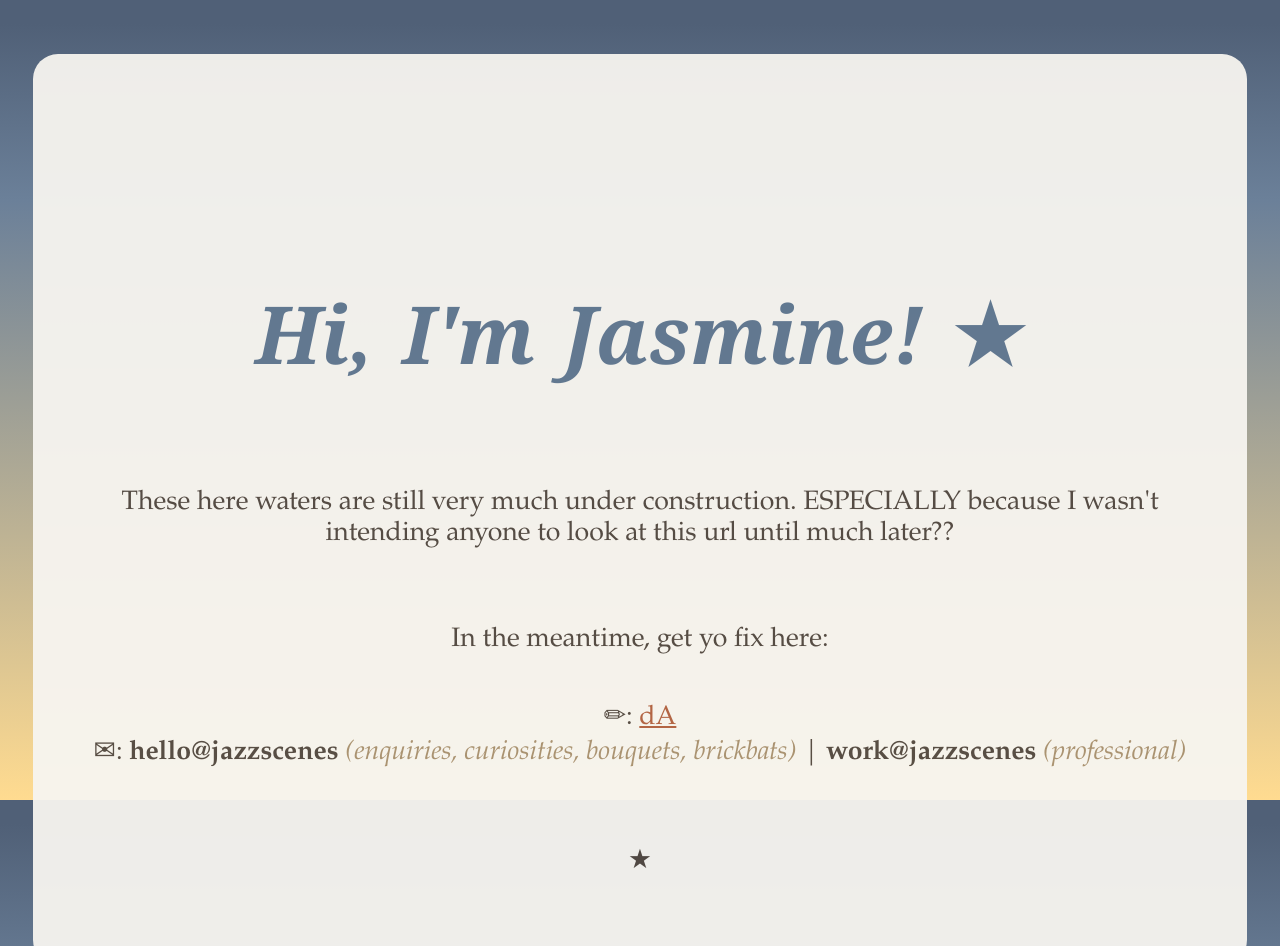
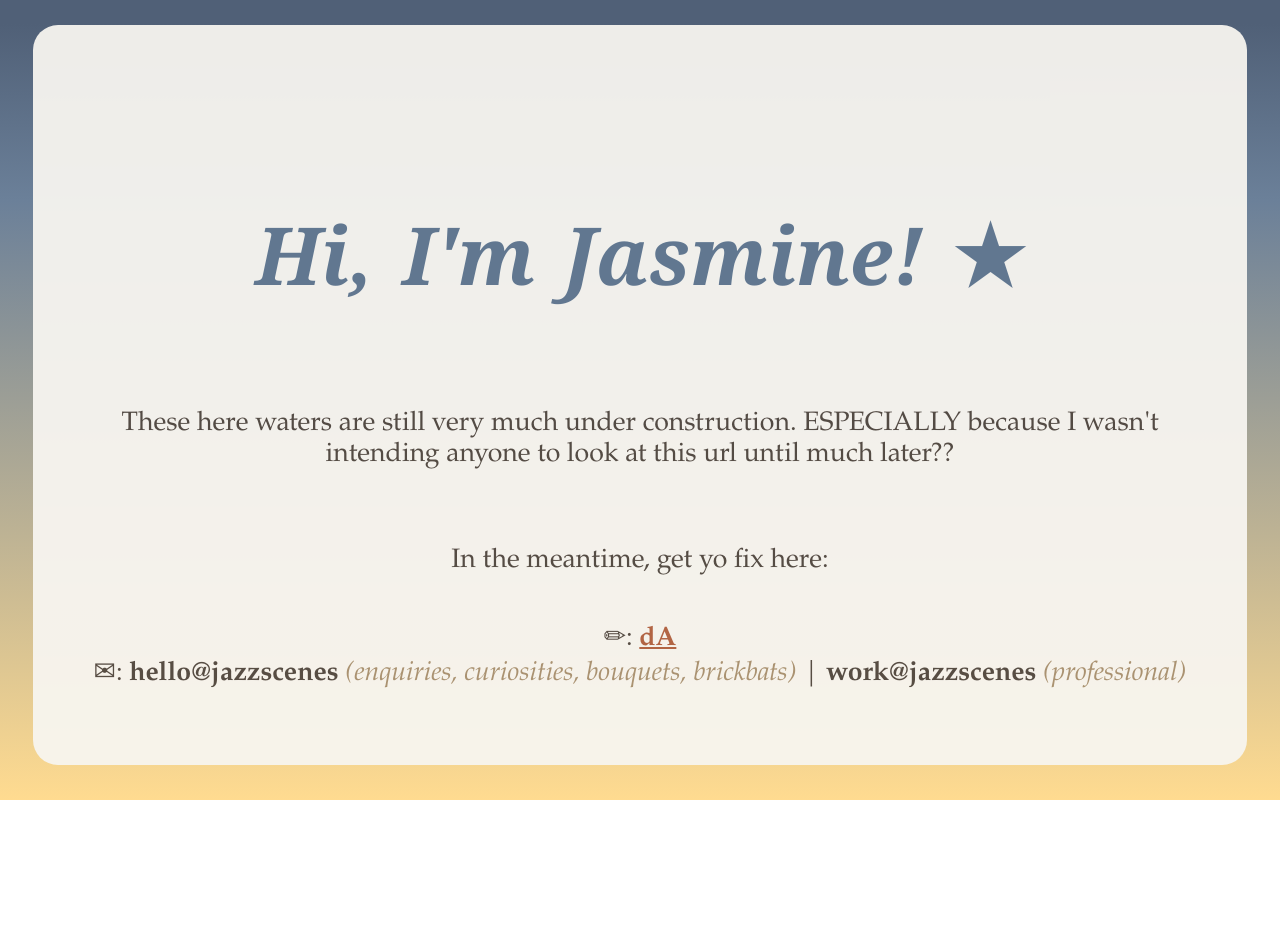
Before and after one commit to threetimesover/threetimesover.github.io, a plain HTML site: page index.html in a window 1280 px wide. Shown: the top 946 px of the page. After the commit the page ends 800 px from the top, so only its background shows below. Drawn offline with Linux system fonts and the light colour scheme.

Commit message:
Update index.html

```diff
--- a/index.html
+++ b/index.html
@@ -15,12 +15,14 @@ color: #504740;
 .main {
 background:#f7f5f0;
 position:relative;
+height:85vh;
 margin: 2%;
 padding-bottom:60px;
 border-radius: 25px;
 text-align:center;
 animation: fade 2s;
 opacity:0.95;
+overflow:auto;
 }
 
 @keyframes fade {
@@ -36,13 +38,16 @@ color:#607790;
 font-stretch:semi-condensed;
 word-spacing:0.1em;
 clear:both;
-padding: 2.8em 0.1em 0 0.1em;
+padding: 15vh 0.1em 0 0.1em;
 }
 
 p {padding: 1.8em 2em 0em 2em;}
 a {color:#B06040;}
 p em {color:#A79070;}
 .narrower {padding-top:0.6em;}
+
+@media (max-height:700px)
+{.main {height:70vh; margin:4% 2.5% 2% 2.5%;}}
 
 </style></head>
 
@@ -55,7 +60,7 @@ p em {color:#A79070;}
 
 <p />In the meantime, get yo fix here:
 
-<p class="narrower">✏: <a href="http://happypants3.deviantart.com">dA</a>
+  <p class="narrower">✏: <a href="http://happypants3.deviantart.com"><b>dA</b></a>
 <br />✉: <b>hello@jazzscenes</b> <em>(enquiries, curiosities, bouquets, brickbats)</em> | <b>work@jazzscenes</b> <em>(professional)</em></a></p>
 
 <p />&#9733;
```
